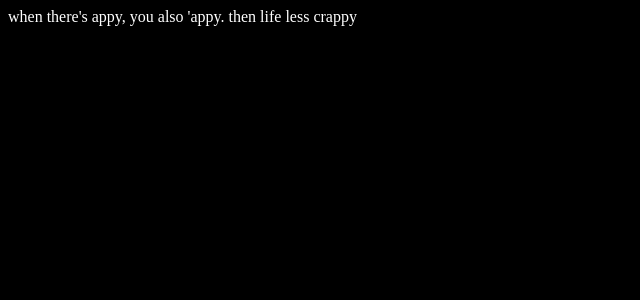
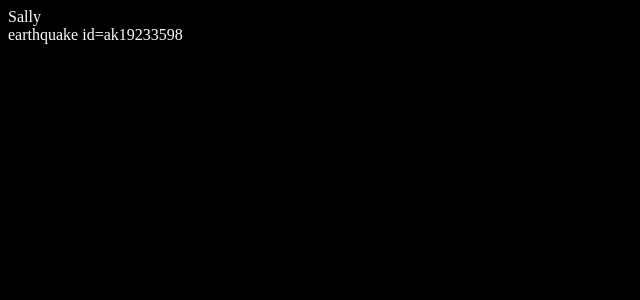
Before and after one commit to weizlini/earthquake, a React app: page /earthquake/ak19233598 in a window 1280 px wide. Shown: the top 300 px of the page, without its empty margins (0-640 px from the left). Built offline with nearby package versions, Linux system fonts and the light colour scheme.

Commit message:
basic components, data provider, and routing

```diff
--- a/package.json
+++ b/package.json
@@ -19,7 +19,9 @@
     "@babel/core": "^7.14.6",
     "@babel/preset-env": "^7.14.7",
     "@babel/preset-react": "^7.14.5",
+    "axios": "^0.21.1",
     "babel-loader": "^8.2.2",
+    "core-js": "^3.15.2",
     "css-loader": "^5.2.7",
     "html-loader": "^2.1.2",
     "html-webpack-plugin": "^5.3.2",
@@ -27,6 +29,8 @@
     "react": "^17.0.2",
     "react-dom": "^17.0.2",
     "react-router": "^5.2.0",
+    "react-router-dom": "^5.2.0",
+    "regenerator-runtime": "^0.13.7",
     "sass-loader": "^12.1.0",
     "style-loader": "^3.1.0",
     "webpack": "^5.44.0",
--- a/src/App.js
+++ b/src/App.js
@@ -1,5 +1,30 @@
-import React from "react";
+import React, { useContext, useState, useEffect } from "react";
+import { DataProvider } from "./contexts/DataContext";
+import Nav from "./components/Nav";
+import { BrowserRouter as Router, Switch, Route, Link } from "react-router-dom";
+import EarthquakesGrid from "./components/EarthquakesGrid";
+import EarthquakeDetail from "./components/EarthquakeDetail";
+import Profile from "./components/Profile";
 const App = () => {
-  return <div>when there's appy, you also 'appy. then life less crappy</div>;
+  return (
+    <Router>
+      <DataProvider>
+        <Nav />
+        <main>
+          <Switch>
+            <Route exact path="/">
+              <EarthquakesGrid />
+            </Route>
+            <Route path="/earthquake/:id">
+              <EarthquakeDetail />
+            </Route>
+            <Route path="/profile">
+              <Profile />
+            </Route>
+          </Switch>
+        </main>
+      </DataProvider>
+    </Router>
+  );
 };
 export default App;
--- /dev/null
+++ b/src/api/getSiteData.js
@@ -0,0 +1,24 @@
+import axios from "axios";
+/**
+ * we wouldn't normally use a function to load up site data like this
+ * the data is too heterogeneous -- it includes user information
+ * as well as the other site data which would probably have been split into
+ * several API methods -- one of which would have been a login or a refreshing
+ * of the JWT token
+ *
+ * We probably *would* be using something like axios rather than fetch
+ */
+
+/**
+ * this is just bogus caching
+ */
+let data = null;
+
+const getSiteData = async () => {
+  if (!data) {
+    const response = await axios.get("/data.json");
+    data = response.data;
+  }
+  return data;
+};
+export default getSiteData;
--- /dev/null
+++ b/src/components/EarthquakeDetail.js
@@ -0,0 +1,7 @@
+import React from "react";
+import { useParams } from "react-router";
+const EarthquakeDetail = () => {
+  const { id } = useParams();
+  return <div>earthquake id={id}</div>;
+};
+export default EarthquakeDetail;
--- /dev/null
+++ b/src/components/EarthquakesGrid.js
@@ -0,0 +1,5 @@
+import React from "react";
+const EarthquakesGrid = () => {
+  return <div>this is the earth quake list</div>;
+};
+export default EarthquakesGrid;
--- /dev/null
+++ b/src/components/Nav.js
@@ -0,0 +1,9 @@
+import React, { useEffect } from "react";
+import { useSiteData } from "../contexts/DataContext";
+const Nav = () => {
+  const { loading, data } = useSiteData();
+  return (
+    <div className="navbar">{data && <div>{data.profile.firstName}</div>}</div>
+  );
+};
+export default Nav;
--- /dev/null
+++ b/src/components/Profile.js
@@ -0,0 +1,5 @@
+import React from "react";
+const Profile = () => {
+  return <div>My Profile</div>;
+};
+export default Profile;
--- /dev/null
+++ b/src/contexts/DataContext.js
@@ -0,0 +1,22 @@
+import React, { useContext, useState, useEffect } from "react";
+import getSiteData from "../api/getSiteData";
+const DataContext = React.createContext();
+export default DataContext;
+export const useSiteData = () => {
+  return useContext(DataContext);
+};
+export const DataProvider = ({ children }) => {
+  const [loading, setLoading] = useState(true);
+  const [data, setData] = useState(null);
+  useEffect(() => {
+    getSiteData().then((siteData) => {
+      setData(siteData);
+      setLoading(false);
+    });
+  });
+  return (
+    <DataContext.Provider value={{ data, loading }}>
+      {children}
+    </DataContext.Provider>
+  );
+};
--- a/src/index.js
+++ b/src/index.js
@@ -1,3 +1,5 @@
+import "core-js/stable";
+import "regenerator-runtime/runtime";
 import React from "react";
 import ReactDOM from "react-dom";
 import "./index.css";
--- a/webpack.config.js
+++ b/webpack.config.js
@@ -39,5 +39,6 @@ module.exports = {
     contentBase: path.resolve(__dirname, "./public"),
     hot: true,
     open: true,
+    historyApiFallback: true,
   },
 };
```
Also changed, not shown: public/data.json (+11 -55 lines), src/components/nav.css (added), 1 other file (tests, documents, lock files or other folders).
